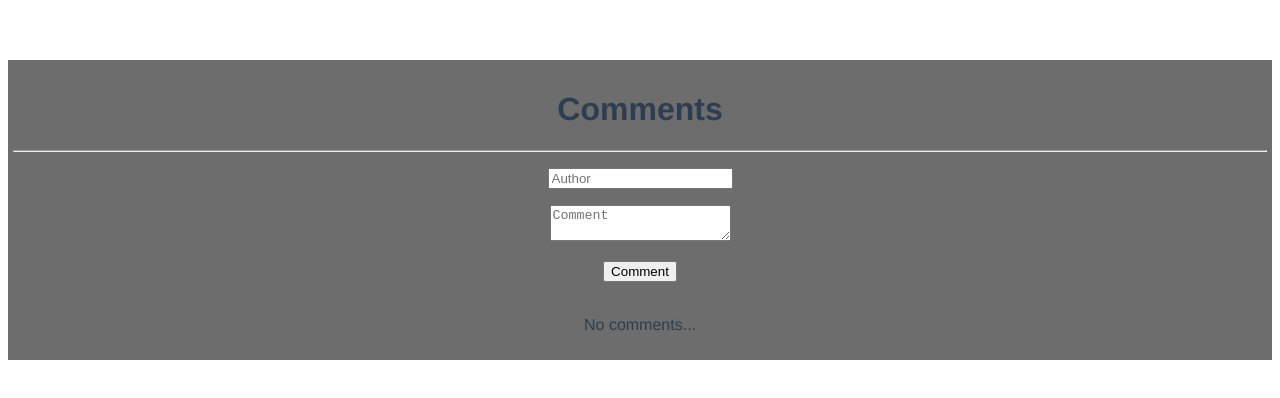
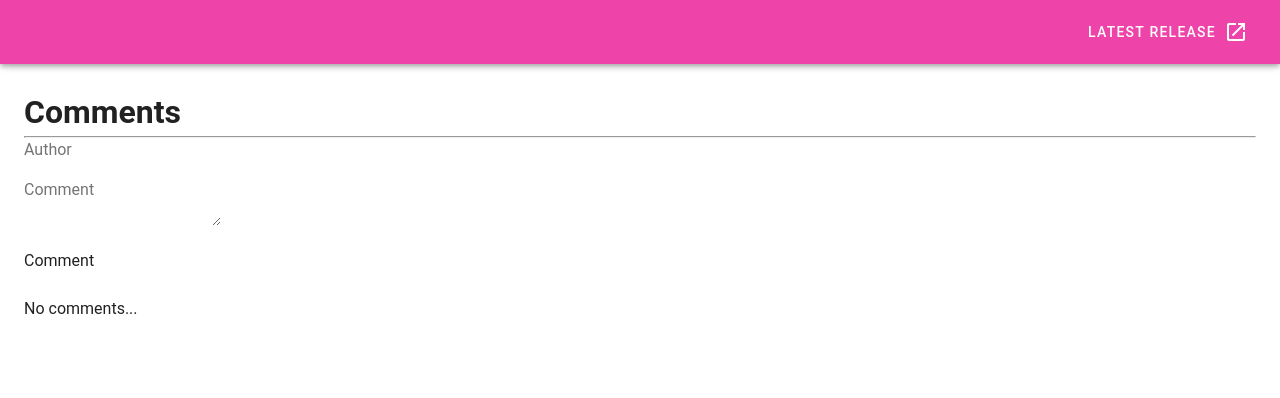
Before and after one commit to GabrielNunes12/commentsvue, a Vue app: page / in a window 1280 px wide. Shown: the top 398 px of the page. Built offline with nearby package versions, Linux system fonts and the light colour scheme; a small style sheet from the web is missing.

Commit message:
[add] using vuetify

```diff
--- a/package.json
+++ b/package.json
@@ -8,8 +8,11 @@
     "lint": "vue-cli-service lint"
   },
   "dependencies": {
+    "@mdi/font": "^3.6.95",
     "core-js": "^3.6.5",
-    "vue": "^2.6.11"
+    "roboto-fontface": "*",
+    "vue": "^2.6.11",
+    "vuetify": "^2.2.11"
   },
   "devDependencies": {
     "@vue/cli-plugin-babel": "~4.5.0",
@@ -18,6 +21,7 @@
     "babel-eslint": "^10.1.0",
     "eslint": "^6.7.2",
     "eslint-plugin-vue": "^6.2.2",
+    "vue-cli-plugin-vuetify": "~2.0.7",
     "vue-template-compiler": "^2.6.11"
   },
   "eslintConfig": {
--- a/src/App.vue
+++ b/src/App.vue
@@ -1,27 +1,43 @@
 <template>
-  <div id="app">
-    <Comments/>
-  </div>
+  <v-app>
+    <v-app-bar
+      app
+      color="primary"
+      dark
+    >
+      <div id="app">
+      </div>
+
+      <v-spacer></v-spacer>
+
+      <v-btn
+        href="https://github.com/vuetifyjs/vuetify/releases/latest"
+        target="_blank"
+        text
+      >
+        <span class="mr-2">Latest Release</span>
+        <v-icon>mdi-open-in-new</v-icon>
+      </v-btn>
+    </v-app-bar>
+
+    <v-main>
+      <Comments/>
+    </v-main>
+  </v-app>
 </template>
 
 <script>
-import Comments from './components/Comments.vue'
+import Comments from './components/Comments';
 
 export default {
   name: 'App',
+
   components: {
-    Comments
-  }
-}
+    Comments,
+  },
+
+  data: () => ({
+    //
+  }),
+};
 </script>
-
-<style>
-#app {
-  font-family: Avenir, Helvetica, Arial, sans-serif;
-  -webkit-font-smoothing: antialiased;
-  -moz-osx-font-smoothing: grayscale;
-  text-align: center;
-  color: #2c3e50;
-  margin-top: 60px;
-}
-</style>
--- a/src/components/Comments.vue
+++ b/src/components/Comments.vue
@@ -1,6 +1,6 @@
 <template>
-  <div class="comentario">
-    <div class="mainForm">
+  <v-col class="mb-4">
+    <v-col class="mb-3">
       <h1> Comments </h1>
       <hr>
       <FormTodo @add-todo="addComment"> </FormTodo>
@@ -19,8 +19,8 @@
           </div>
         </div>
       </div>
-    </div>
-  </div>
+    </v-col>
+  </v-col>
 </template>
 
 <script>
--- a/src/main.js
+++ b/src/main.js
@@ -1,8 +1,12 @@
 import Vue from 'vue'
 import App from './App.vue'
+import vuetify from './plugins/vuetify';
+import 'roboto-fontface/css/roboto/roboto-fontface.css'
+import '@mdi/font/css/materialdesignicons.css'
 
 Vue.config.productionTip = false
 
 new Vue({
-  render: h => h(App),
+  vuetify,
+  render: h => h(App)
 }).$mount('#app')
--- /dev/null
+++ b/src/plugins/vuetify.js
@@ -0,0 +1,21 @@
+import Vue from 'vue';
+import Vuetify from 'vuetify';
+import 'vuetify/dist/vuetify.min.css';
+
+Vue.use(Vuetify);
+
+export default new Vuetify({
+  theme: {
+    themes: {
+      light: {
+        primary: '#ee44aa',
+        secondary: '#424242',
+        accent: '#82B1FF',
+        error: '#FF5252',
+        info: '#2196F3',
+        success: '#4CAF50',
+        warning: '#FFC107'
+      },
+    },
+  },
+});
```
Also changed, not shown: src/components/HelloWorld.vue (added, +151 -0 lines), src/assets/logo.svg (added), 1 other file (tests, documents, lock files or other folders).
